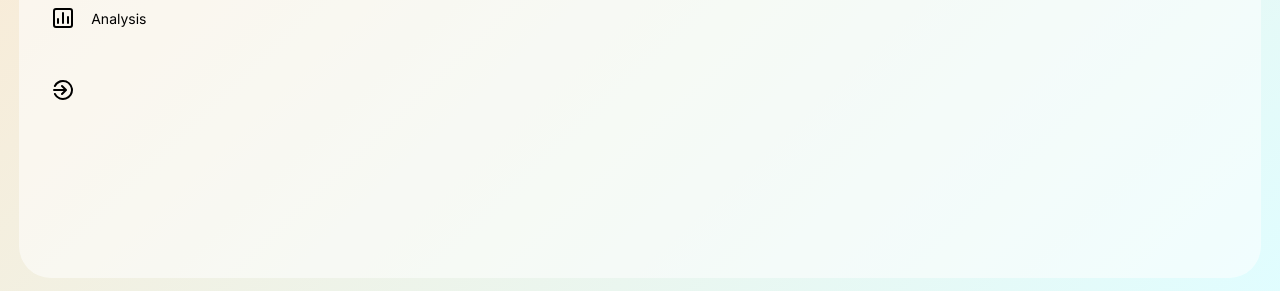
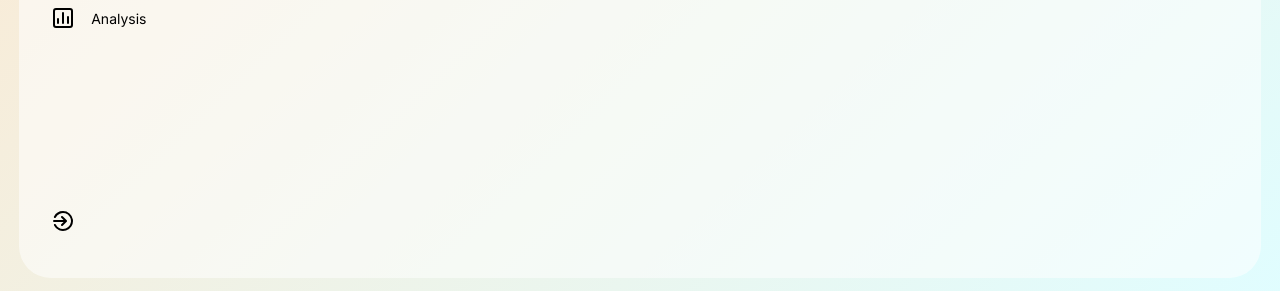
Before and after one commit to ProsperChihimba/react-dashboard, a React (Create React App) app: page / in a window 1280 px wide. Shown: the part 498-789 px from the top of the page. Built offline with nearby package versions, Linux system fonts and the light colour scheme.

Commit message:
[Update]: sidebar lastchild and finish up sidebar

```diff
--- a/src/componets/Sidebar/Sidebar.css
+++ b/src/componets/Sidebar/Sidebar.css
@@ -61,3 +61,9 @@
     background: var(--pink);
     margin-right: calc(1rem - 8px);
 }
+
+.menu .menuItem:last-child {
+    position: absolute;
+    bottom: 2.3rem;
+    width: 100%;
+}
```
